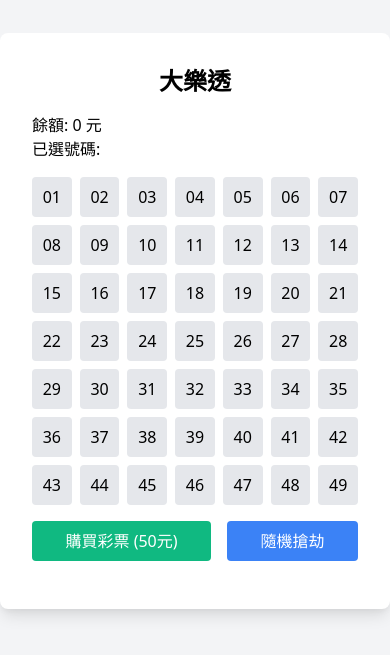
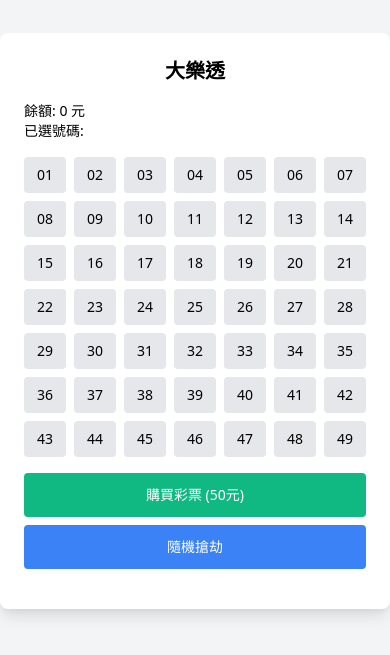
Before and after one commit to yih-0118/yih-0118, a plain HTML site: page 大樂透.html in a window 390 px wide. Shown: the part 101-756 px from the top of the page. Drawn offline with nearby package versions, Linux system fonts and the light colour scheme.

Commit message:
Update 大樂透.html

```diff
--- a/大樂透.html
+++ b/大樂透.html
@@ -2,6 +2,7 @@
 <html lang="zh-TW">
 <head>
     <meta charset="UTF-8">
+    <meta name="viewport" content="width=device-width, initial-scale=1.0">
     <title>大樂透</title>
     <link href="https://cdnjs.cloudflare.com/ajax/libs/tailwindcss/2.2.19/tailwind.min.css" rel="stylesheet">
     <style>
@@ -13,10 +14,10 @@
     </style>
 </head>
 <body class="bg-gray-100 flex items-center justify-center min-h-screen">
-    <div class="bg-white p-8 rounded-lg shadow-lg w-full max-w-md">
-        <h1 class="text-2xl font-bold mb-4 text-center">大樂透</h1>
+    <div class="bg-white p-6 sm:p-8 rounded-lg shadow-lg w-full max-w-md">
+        <h1 class="text-xl sm:text-2xl font-bold mb-4 text-center">大樂透</h1>
 
-        <div class="mb-4">
+        <div class="mb-4 text-sm sm:text-base">
             <p>餘額: <span id="moneyDisplay">0</span> 元</p>
             <p>已選號碼: <span id="selectedNumbersDisplay"></span></p>
         </div>
@@ -25,25 +26,23 @@
             <!-- 號碼按鈕將動態生成 -->
         </div>
 
-        <div class="flex space-x-4">
-            <button id="playButton" class="flex-grow bg-green-500 text-white py-2 rounded hover:bg-green-600">
+        <div class="flex flex-col sm:flex-row space-y-2 sm:space-y-0 sm:space-x-4">
+            <button id="playButton" class="flex-grow bg-green-500 text-white py-3 rounded hover:bg-green-600 text-sm sm:text-base">
                 購買彩票 (50元)
             </button>
-            <button id="moneyButton" class="flex-grow bg-blue-500 text-white py-2 rounded hover:bg-blue-600">
+            <button id="moneyButton" class="flex-grow bg-blue-500 text-white py-3 rounded hover:bg-blue-600 text-sm sm:text-base">
                 隨機搶劫
             </button>
         </div>
 
-        <div id="resultDisplay" class="mt-4 text-center"></div>
+        <div id="resultDisplay" class="mt-4 text-center text-sm sm:text-base"></div>
     </div>
 
     <script>
-
         let money = 0;
         let selectedNumbers = [];
         const winningNumbers = [];
         let specialNumber = null;
-
 
         const moneyDisplay = document.getElementById('moneyDisplay');
         const selectedNumbersDisplay = document.getElementById('selectedNumbersDisplay');
@@ -52,34 +51,27 @@
         const moneyButton = document.getElementById('moneyButton');
         const resultDisplay = document.getElementById('resultDisplay');
 
-
         function initializeNumberGrid() {
             for (let i = 1; i <= 49; i++) {
                 const button = document.createElement('button');
                 button.textContent = i.toString().padStart(2, '0');
-                button.classList.add('number-button', 'bg-gray-200', 'p-2', 'rounded', 'hover:bg-blue-300');
+                button.classList.add('number-button', 'bg-gray-200', 'p-2', 'rounded', 'hover:bg-blue-300', 'text-sm', 'sm:text-base');
                 button.addEventListener('click', () => toggleNumber(i, button));
                 numberGrid.appendChild(button);
             }
         }
 
-
         function toggleNumber(number, button) {
             const index = selectedNumbers.indexOf(number);
-
             if (index > -1) {
-
                 selectedNumbers.splice(index, 1);
                 button.classList.remove('selected');
             } else if (selectedNumbers.length < 6) {
-
                 selectedNumbers.push(number);
                 button.classList.add('selected');
             }
-
             updateSelectedNumbersDisplay();
         }
-
 
         function updateSelectedNumbersDisplay() {
             selectedNumbersDisplay.textContent = selectedNumbers
@@ -87,7 +79,6 @@
                 .map(num => num.toString().padStart(2, '0'))
                 .join(', ');
         }
-
 
         function generateWinningNumbers() {
             winningNumbers.length = 0;
@@ -98,18 +89,12 @@
                 }
             }
             winningNumbers.sort((a, b) => a - b);
-
-
             specialNumber = Math.floor(Math.random() * 49) + 1;
         }
 
-
         function calculatePrize() {
-
             const matchedNumbers = selectedNumbers.filter(num => winningNumbers.includes(num));
             const matchCount = matchedNumbers.length;
-
-
             if (matchCount === 6) return 100000000;
             if (matchCount === 5 && selectedNumbers.includes(specialNumber)) return 10000000;
             if (matchCount === 5) return 1000000;
@@ -121,7 +106,6 @@
             return 0;
         }
 
-
         function playLottery() {
             if (selectedNumbers.length !== 6) {
                 alert('請選擇6個號碼');
@@ -131,7 +115,6 @@
                 alert('餘額不足');
                 return;
             }
-
             money -= 50;
             generateWinningNumbers();
             const prize = calculatePrize();
@@ -147,28 +130,21 @@
             updateMoneyDisplay();
         }
 
-
         function earnMoney() {
             let randomMoney = Math.floor(Math.random() * 100) + 1;
             money += randomMoney;
             updateMoneyDisplay();
         }
 
-
-
         function updateMoneyDisplay() {
             moneyDisplay.textContent = money;
         }
 
-
         playButton.addEventListener('click', playLottery);
         moneyButton.addEventListener('click', earnMoney);
-
 
         initializeNumberGrid();
         updateMoneyDisplay();
     </script>
-    <!-- <script src="share.js"></script> -->
-
 </body>
 </html>
```
